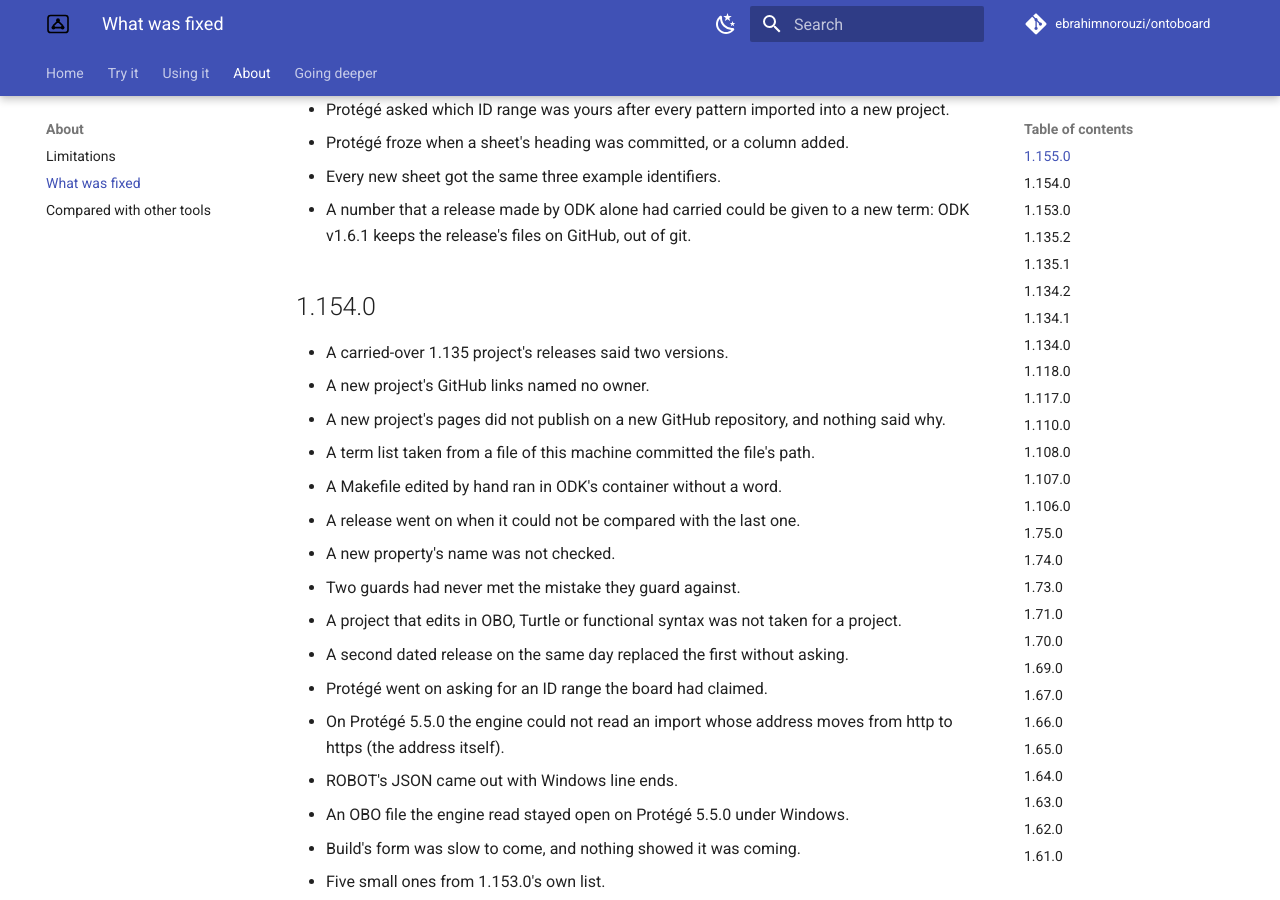
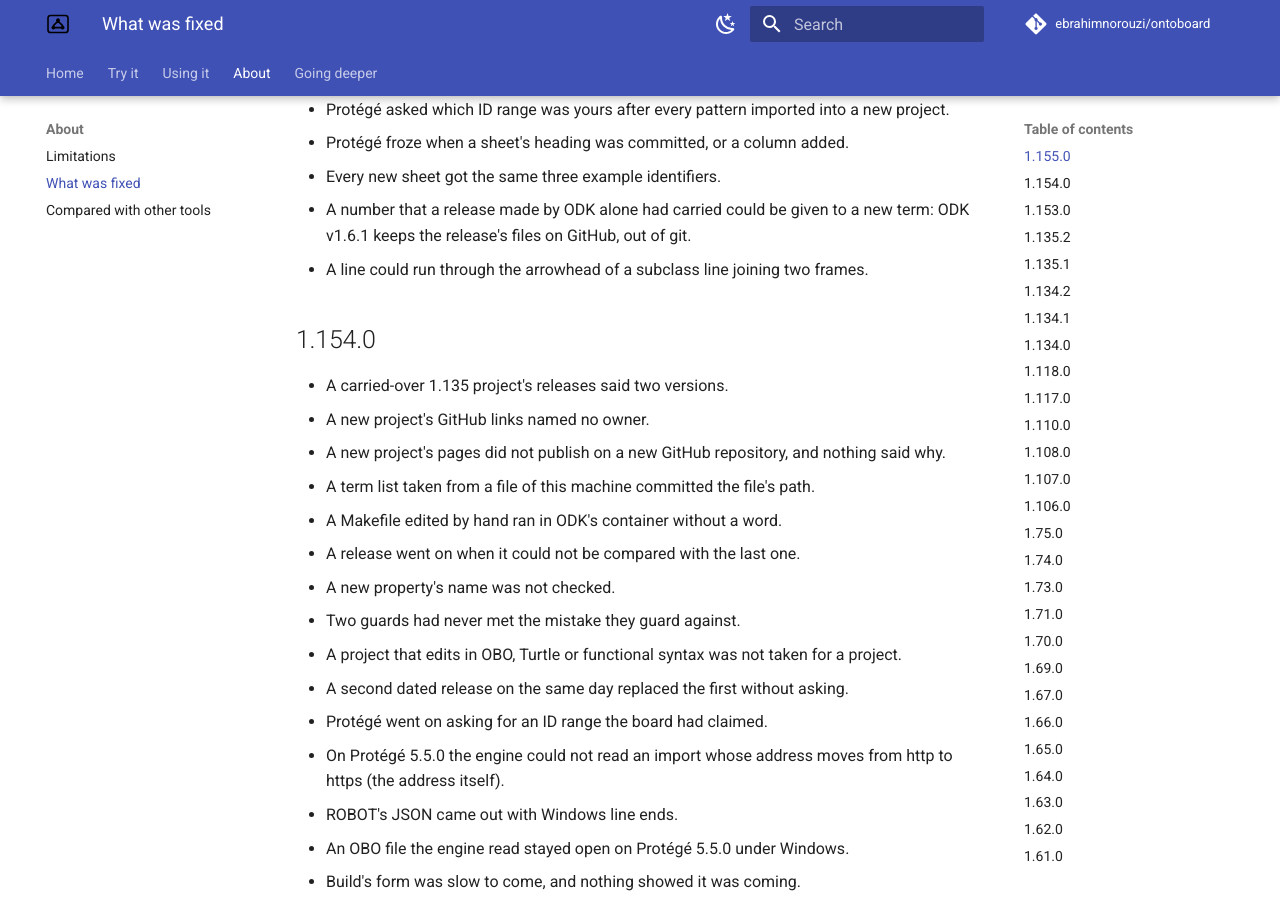
Before and after one commit to ebrahimnorouzi/ontoboard, an MkDocs documentation site: the page built from docs/fixed.md, in a window 1280 px wide and 900 px high, scrolled down 1916 px. Built offline with MkDocs 1.6.1 and Material for MkDocs 9.7.7, drawn with Linux system fonts in a browser that asks for light colours; comment, search, counter and statistics services are not loaded.

Commit message:
docs(1.155.0): fixed.md - a line through the arrowhead of a subclass line joining two frames

```diff
--- a/docs/fixed.md
+++ b/docs/fixed.md
@@ -48,6 +48,7 @@ The defects fixed in each release, newest first. Each release's notes on
 - Protégé froze when a sheet's heading was committed, or a column added.
 - Every new sheet got the same three example identifiers.
 - A number that a release made by ODK alone had carried could be given to a new term: ODK v1.6.1 keeps the release's files on GitHub, out of git.
+- A line could run through the arrowhead of a subclass line joining two frames.
 
 ## 1.154.0
 
```
